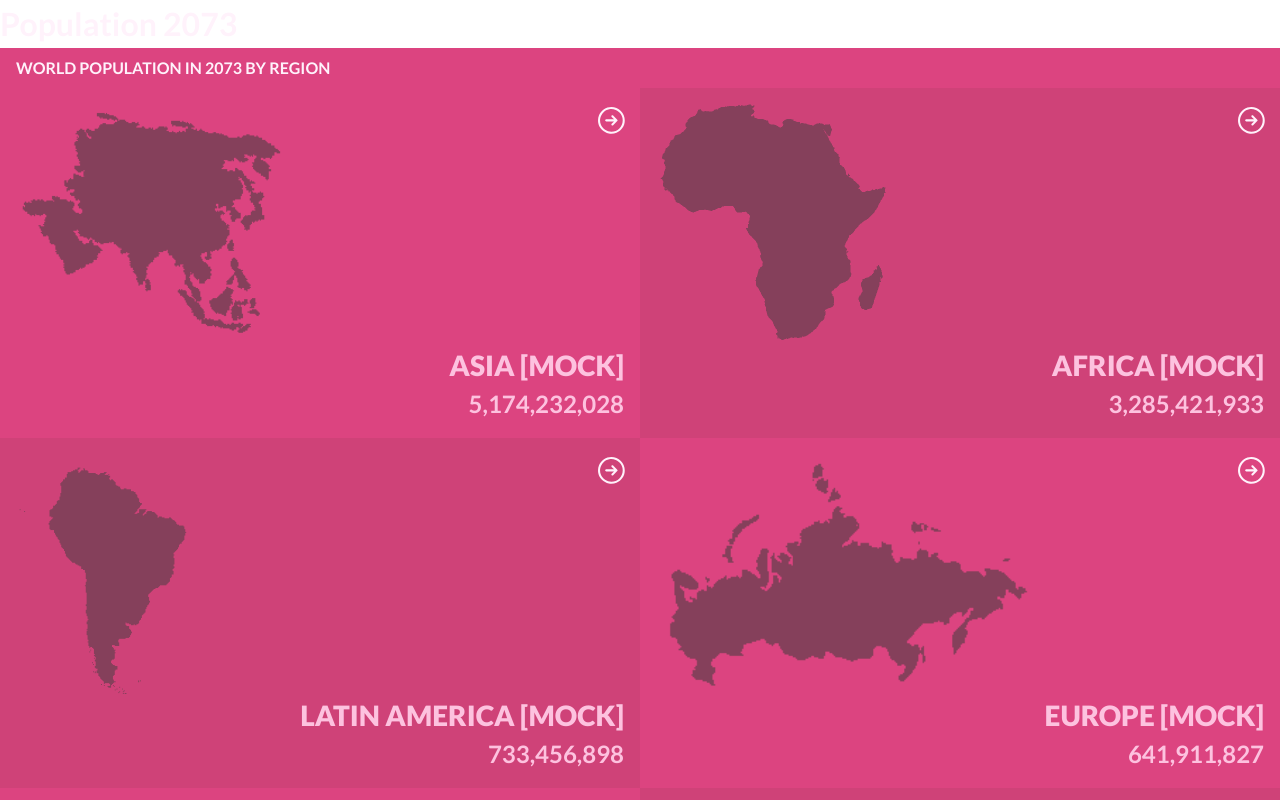
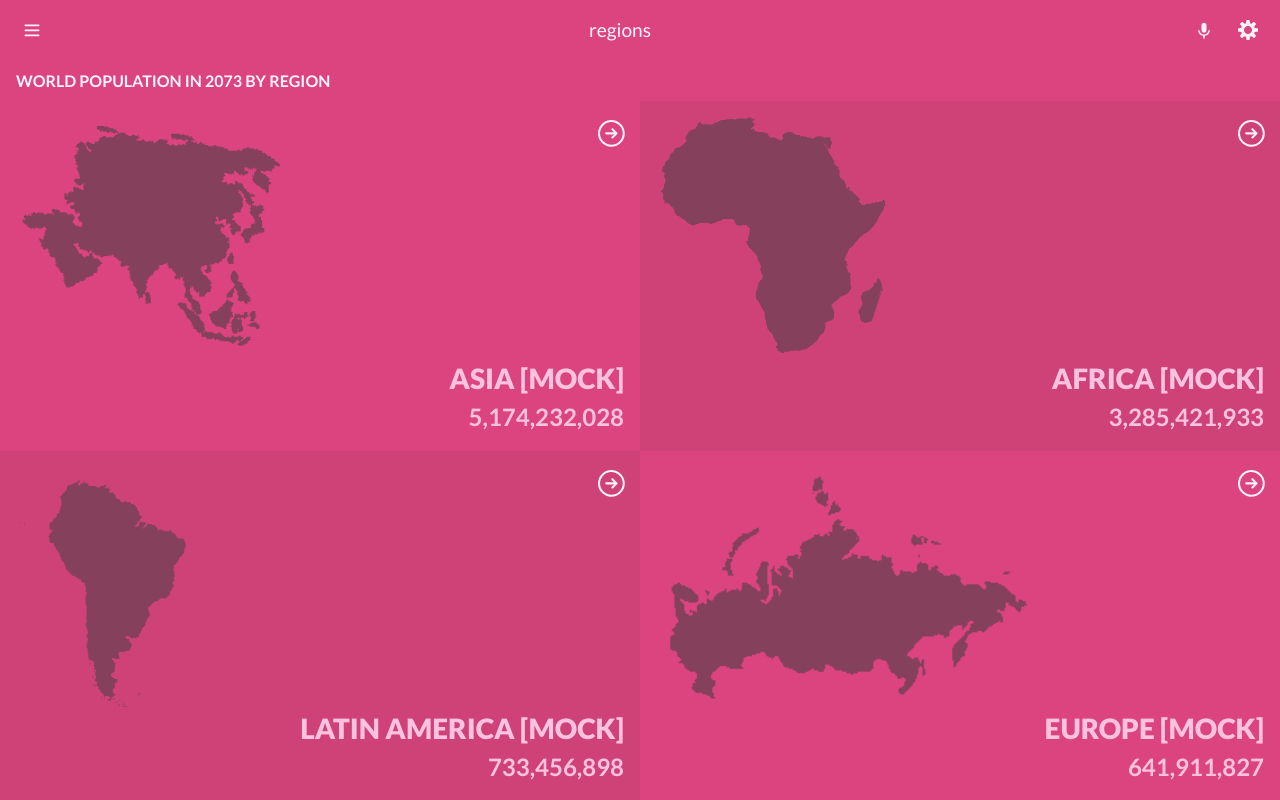
Before and after one commit to henokkhm/microverse-population-2073-react-capstone, a React (Create React App) app: page / in a window 1280 px wide. Shown: the top 800 px of the page. Built offline with nearby package versions, Linux system fonts and the light colour scheme.

Commit message:
Add Header component

```diff
--- a/src/App.js
+++ b/src/App.js
@@ -4,6 +4,7 @@ import { Routes, Route } from 'react-router-dom';
 
 import { getWorldData } from './redux/world/worldSlice';
 import ContinentPage from './pages/ContinentPage';
+import Header from './components/common/Header';
 import Home from './pages/Home';
 
 function App() {
@@ -15,9 +16,7 @@ function App() {
 
   return (
     <div>
-      <header>
-        <h1>Population 2073</h1>
-      </header>
+      <Header />
       <main>
         <Routes>
           <Route path="/" element={<Home />} />
--- /dev/null
+++ b/src/components/common/Header.js
@@ -0,0 +1,40 @@
+import { Link, useLocation } from 'react-router-dom';
+
+import styles from '../../styles/Header.module.css';
+import hamburger from '../../assets/icons/hamburger.svg';
+import back from '../../assets/icons/back.svg';
+import mic from '../../assets/icons/mic.svg';
+import settings from '../../assets/icons/settings.svg';
+
+function Header() {
+  const location = useLocation();
+
+  const backButton = (
+    <Link to="/">
+      <button className={styles.iconBtn} type="button">
+        <img src={back} alt="go back button" />
+      </button>
+    </Link>
+  );
+
+  const hamburgerButton = (
+    <button className={styles.iconBtn} type="button">
+      <img src={hamburger} alt="hamburger menu icon" />
+    </button>
+  );
+
+  return (
+    <header className={styles.appHeader}>
+      {location.pathname === '/' ? hamburgerButton : backButton}
+      <h1 className={styles.pageTitle}>{location.pathname === '/' ? 'Regions' : 'Countries'}</h1>
+      <button className={styles.iconBtn} type="button">
+        <img src={mic} alt="microphone icon" />
+      </button>
+      <button className={styles.iconBtn} type="button">
+        <img src={settings} alt="settings menu icon" />
+      </button>
+    </header>
+  );
+}
+
+export default Header;
--- /dev/null
+++ b/src/styles/Header.module.css
@@ -0,0 +1,30 @@
+.appHeader {
+  width: 100%;
+  padding: 1rem;
+  display: flex;
+  align-items: center;
+  gap: 1rem;
+  background-color: var(--primary-color-300);
+}
+
+.pageTitle {
+  text-transform: lowercase;
+  font-size: 1.2rem;
+  font-weight: 400;
+  margin: 0 auto;
+}
+
+.iconBtn {
+  background-color: transparent;
+  border: none;
+  cursor: pointer;
+  transition: transform 200ms ease-in-out;
+}
+
+.iconBtn:hover {
+  transform: scale(1.05);
+}
+
+.iconBtn:active {
+  transform: translateY(0.25rem);
+}
```
